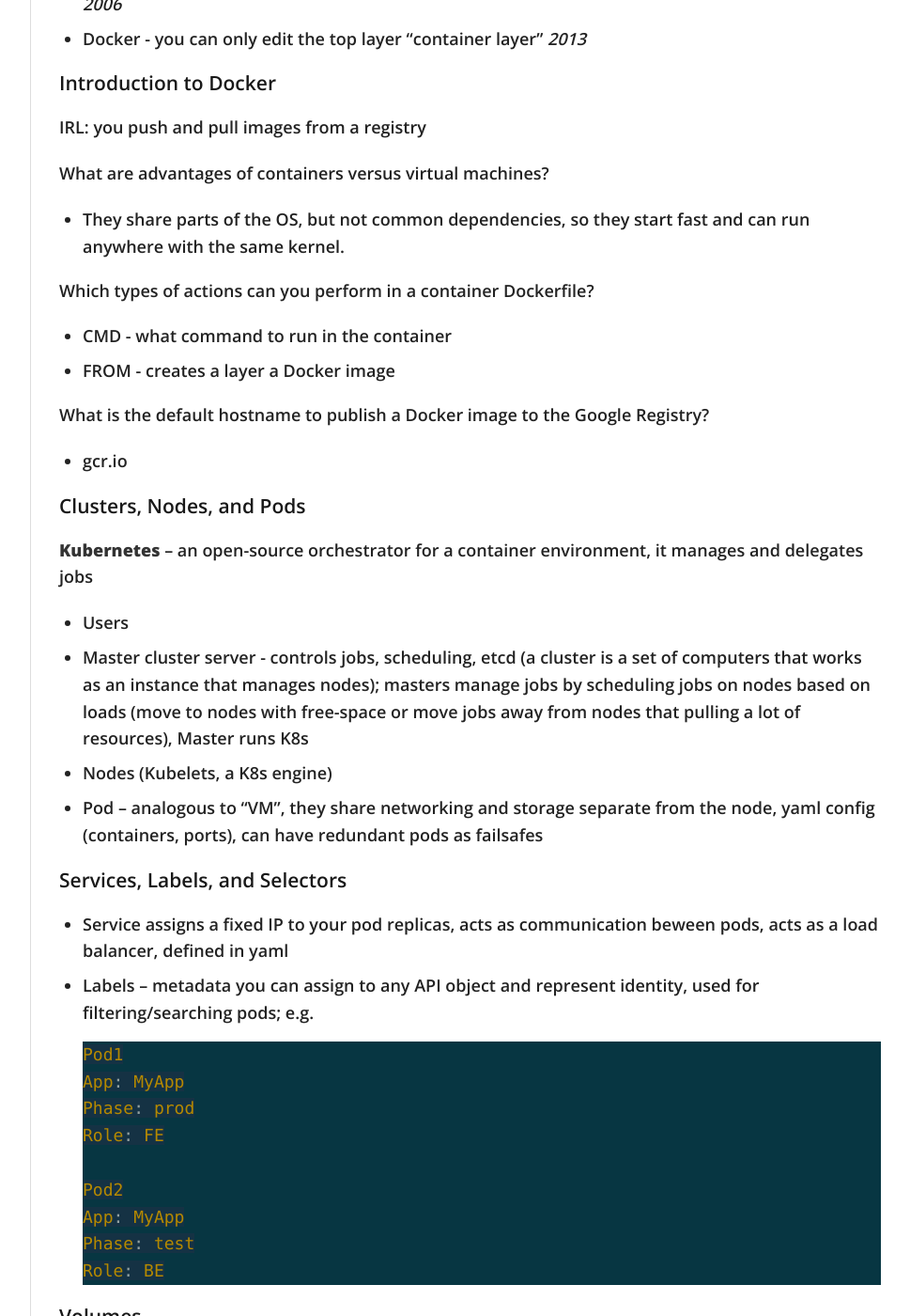
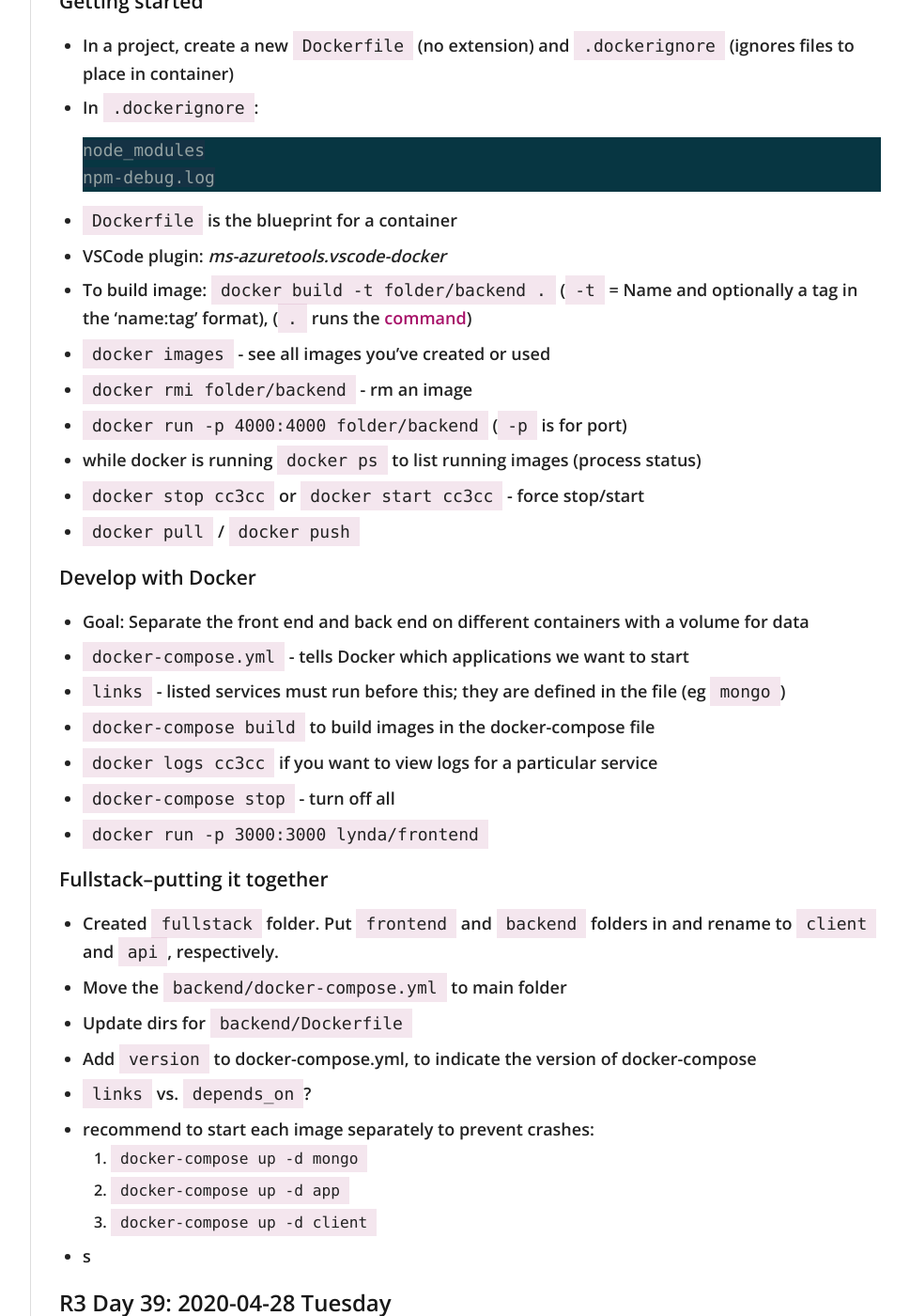
Before and after one commit to virtual/100daysofcode, a Jekyll site: the page built from index.md, in a window 1280 px wide and 1400 px high, scrolled down 2618 px. Shown: the whole window at 94% size, without its empty margins (272-1241 px from the left). Built offline with Jekyll 4.4.1, drawn with Linux system fonts in a browser that asks for light colours; nearby versions of some CDN libraries; our own code applies the rules of GitHub Pages for plain Markdown files; some of the changed text lies outside the part shown.

Commit message:
getting started with docker r3d40

````diff
--- a/index.md
+++ b/index.md
@@ -67,6 +67,55 @@
 
 ----------
 
+## R3 Day 40: 2020-04-29 Wednesday
+
+> Set up docker-compose files and now know a little more about running Docker containers. 🤗 The VSCode Docker plugin is also helpful for seeing active containers and writing out Dockerfiles! (https://marketplace.visualstudio.com/items?itemName=ms-azuretools.vscode-docker) https://www.lynda.com/Docker-tutorials/Leverage-power-Docker/2211315/2221492-4.html R3D40/#100DaysOfCode
+
+> 🛥️ Bonus: Ahoy! Docker containers are named after shipping containers. More nautical analogies can be found in this article on demystifying Docker and Kubernetes. https://apifriends.com/api-management/docker-and-kubernetes/
+
+[Docker for Developers](https://www.lynda.com/Docker-tutorials/Leverage-power-Docker/2211315/2221492-4.html)
+
+### Getting started
+
+- In a project, create a new `Dockerfile` (no extension) and `.dockerignore` (ignores files to place in container)
+- In `.dockerignore`:
+  ```
+  node_modules
+  npm-debug.log
+  ```
+- `Dockerfile` is the blueprint for a container
+- VSCode plugin: _ms-azuretools.vscode-docker_
+- To build image: `docker build -t folder/backend .` (`-t` =	Name and optionally a tag in the ‘name:tag’ format), (`.` runs the [command](https://docs.docker.com/engine/reference/commandline/docker/))
+- `docker images` - see all images you've created or used
+- `docker rmi folder/backend` - rm an image
+- `docker run -p 4000:4000 folder/backend` (`-p` is for port)
+- while docker is running `docker ps` to list running images (process status)
+- `docker stop cc3cc` or `docker start cc3cc` - force stop/start
+- `docker pull` / `docker push`
+
+### Develop with Docker
+
+- Goal: Separate the front end and back end on different containers with a volume for data
+- `docker-compose.yml` - tells Docker which applications we want to start
+- `links` - listed services must run before this; they are defined in the file (eg `mongo`)
+- `docker-compose build` to build images in the docker-compose file
+- `docker logs cc3cc` if you want to view logs for a particular service
+- `docker-compose stop` - turn off all
+- `docker run -p 3000:3000 lynda/frontend`
+
+### Fullstack--putting it together
+
+- Created `fullstack` folder. Put `frontend` and `backend` folders in and rename to `client` and `api`, respectively.
+- Move the `backend/docker-compose.yml` to main folder
+- Update dirs for `backend/Dockerfile`
+- Add `version` to docker-compose.yml, to indicate the version of docker-compose
+- `links` vs. `depends_on`?
+- recommend to start each image separately to prevent crashes:
+  1. `docker-compose up -d mongo`
+  1. `docker-compose up -d app`
+  1. `docker-compose up -d client`
+- s
+
 ## R3 Day 39: 2020-04-28 Tuesday
 
 ## [Getting Started with Google Kubernetes Engine](https://www.coursera.org/learn/google-kubernetes-engine/lecture/Ad1z3/what-are-containers)
````
